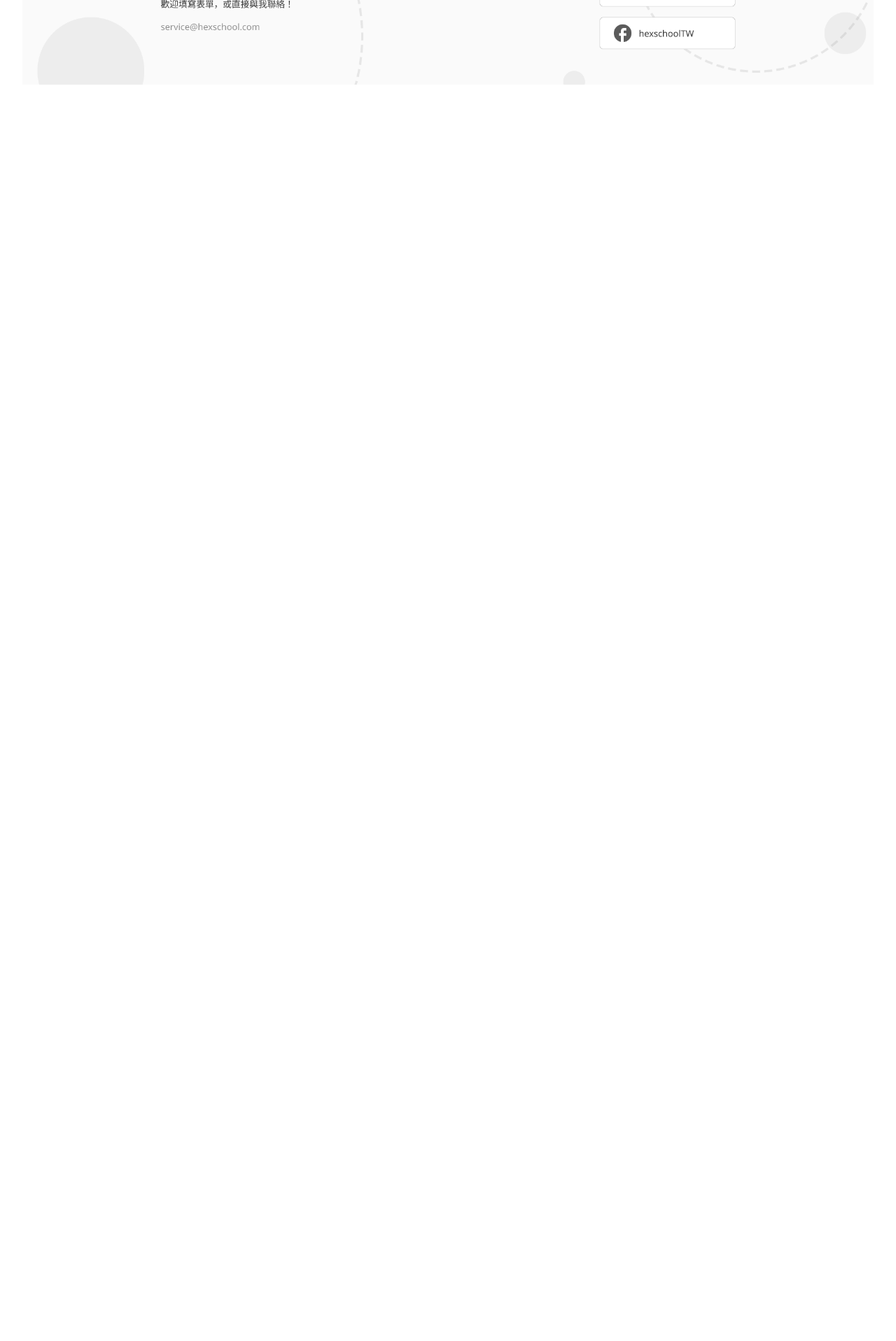
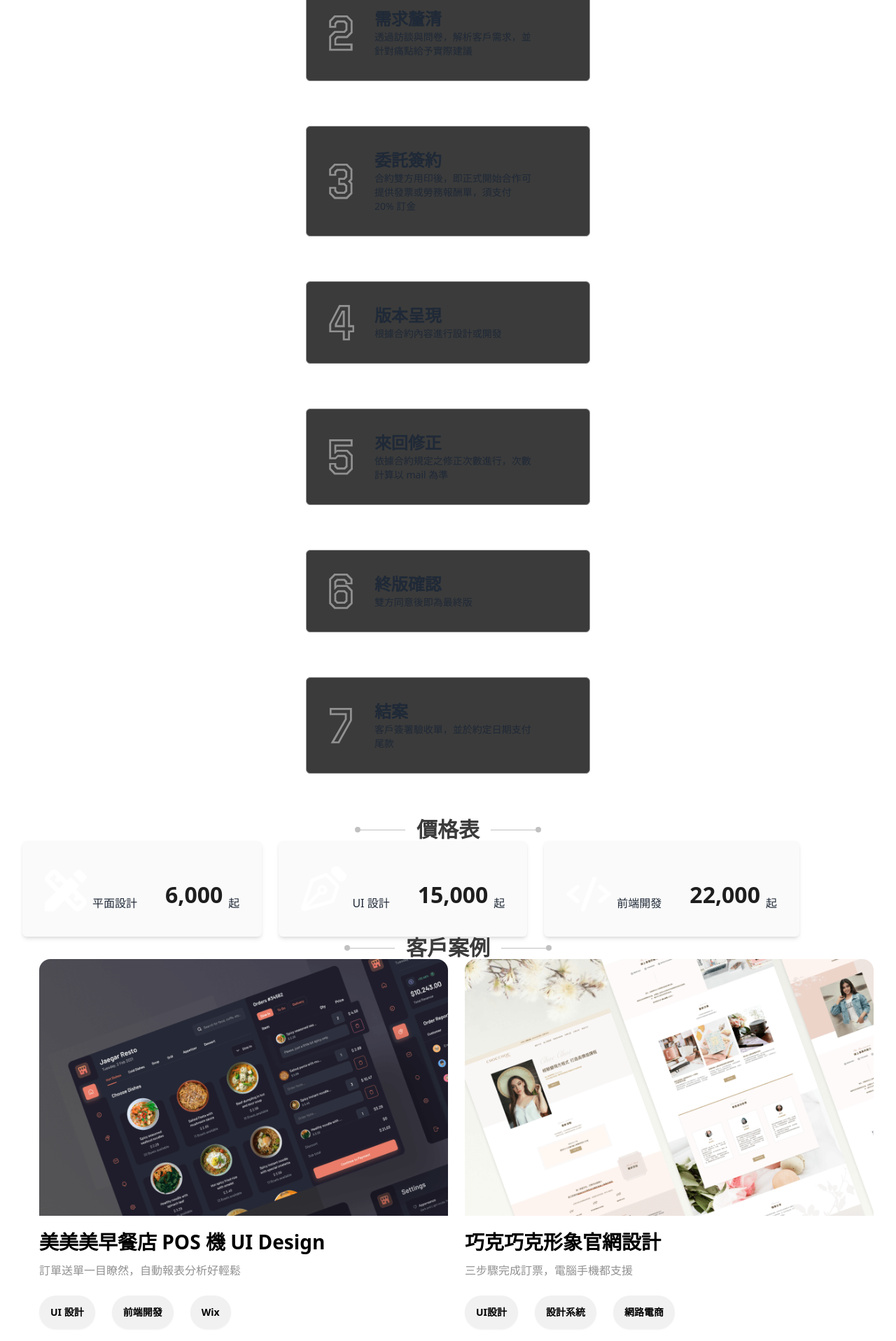
Before and after one commit to RayChen1996/2024camp-blog-web, a React (Vite) app: page /2024camp-blog-web/Service in a window 1280 px wide. Shown: the part 880-2797 px from the top of the page at 70% size. Before the commit the page ends 1033 px from the top, so only its background shows below. Built offline with nearby package versions, Linux system fonts and the light colour scheme.

Commit message:
服務項目元件製作中

```diff
--- a/src/components/pages/CustomSample.tsx
+++ b/src/components/pages/CustomSample.tsx
@@ -1,10 +1,70 @@
 import SectionTitle from "../SectionTitle";
-
+interface CardProps {
+  imagSrc: string;
+  title: string;
+  description: string;
+  hashTags: string[];
+}
 /** - 客戶案例 */
 export default function CustomSample() {
+  const data: Array<CardProps> = [
+    {
+      imagSrc: "work-image4.png",
+      title: "美美美早餐店 POS 機 UI Design",
+      description: "訂單送單一目瞭然，自動報表分析好輕鬆",
+      hashTags: ["UI 設計", "前端開發", "Wix"],
+    },
+    {
+      imagSrc: "work-image6.png",
+      title: "巧克巧克形象官網設計",
+      description: "三步驟完成訂票，電腦手機都支援",
+      hashTags: ["UI設計", "設計系統", "網路電商"],
+    },
+    {
+      imagSrc: "work-image5.png",
+      title: "電影院訂票系統",
+      description: "三步驟完成訂票，電腦手機都支援",
+      hashTags: ["前端開發", "後端支援", "Vue"],
+    },
+    {
+      imagSrc: "work-image7.png",
+      title: "2023 餉茶坊飲料旗艦店活動官網設計",
+      description: "主打水果主題，冰鎮夏天暑氣",
+      hashTags: ["網頁設計", "切版服務", "Javascript"],
+    },
+  ];
+
   return (
     <div>
       <SectionTitle title="客戶案例" />
+      <div className="grid grid-cols-1 md:grid-cols-2">
+        {data.map((item, idx) => (
+          <div
+            key={`cardItem-${idx}`}
+            className="card ml-6 mb-20 cursor-pointer  "
+          >
+            <figure>
+              <img src={item.imagSrc} alt="" />
+            </figure>
+            <div className=" text-left">
+              <h2 className=" text-black font-bold mt-4 mb-2 text-[28px]">
+                {item.title}
+              </h2>
+              <p className="text-[#919191] mb-6">{item.description}</p>
+              <div className="card-actions  ">
+                {item.hashTags.map((item, idx) => (
+                  <button
+                    key={idx}
+                    className="btn border-none text-black  bg-[#F1F1F1] rounded-full mr-4"
+                  >
+                    {item}
+                  </button>
+                ))}
+              </div>
+            </div>
+          </div>
+        ))}
+      </div>
     </div>
   );
 }
--- a/src/components/pages/Faq.tsx
+++ b/src/components/pages/Faq.tsx
@@ -1,10 +1,49 @@
 import SectionTitle from "../SectionTitle";
-
+interface QaProps {
+  title: string;
+  description: string;
+}
 /** - 常見問題 */
 export default function Faq() {
+  const data: Array<QaProps> = [
+    {
+      title: "時程很趕的話可以加快作業嗎？",
+      description:
+        "每提早一天，只要支付總報價的 5%，我們即會視為急件為您趕工！",
+    },
+    {
+      title: "白天可以開會討論嗎？",
+      description: "每週一三五的白天，可以約定開會時間！",
+    },
+    {
+      title: "有實際開發的網站可以參考嗎？",
+      description:
+        "請填寫表單或來信索取，部分合作有簽保密協定，無法於網路上公開喔。",
+    },
+    {
+      title: "提供比稿服務嗎？",
+      description:
+        "只要支付費用，設計提供比稿服務，但切版與前端開發恕不提供該服務內容。",
+    },
+  ];
   return (
     <div>
       <SectionTitle title="常見問題" />
+      <div className=" mt-20 mb-32">
+        <div className=" grid grid-cols-1 md:grid-cols-2 gap-2">
+          {data.map((item, idx) => (
+            <div
+              key={`QA-${idx}`}
+              className=" border-[#F7F7F7] border rounded-md"
+            >
+              <h2 className=" text-2xl text-[#3B3B3Bi] font-bold my-4">
+                {item.title}
+              </h2>
+              <p className=" text-[#5B5B5B]">{item.description}</p>
+            </div>
+          ))}
+        </div>
+      </div>
     </div>
   );
 }
--- a/src/components/pages/PriceTable.tsx
+++ b/src/components/pages/PriceTable.tsx
@@ -1,9 +1,46 @@
 import SectionTitle from "../SectionTitle";
-
+interface PriceItemProps {
+  imgSrc: string;
+  title: string;
+  price: string;
+}
+/** - 價格表 */
 export default function PriceTable() {
+  const data: PriceItemProps[] = [
+    {
+      imgSrc: "design2D.svg",
+      price: "6,000",
+      title: "平面設計",
+    },
+    {
+      imgSrc: "UIDesign.svg",
+      price: "15,000",
+      title: "UI 設計",
+    },
+    {
+      imgSrc: "f2edev.svg",
+      price: "22,000",
+      title: "前端開發",
+    },
+  ];
   return (
     <div>
       <SectionTitle title="價格表" />
+      <div className=" container   ">
+        <div className=" flex gap-6">
+          {data.map((item) => (
+            <div className="flex  items-end  gap-2 bg-[#FAFAFA] shadow-md rounded-md py-9 px-8">
+              <img src={item.imgSrc} alt="" />
+              <h3>{item.title}</h3>
+              <span className=" w-6 h-1"></span>
+              <span className=" font-bold text-[32px] text-[#1E1E1E]">
+                {item.price}
+              </span>
+              <span className=" text-base">起</span>
+            </div>
+          ))}
+        </div>
+      </div>
     </div>
   );
 }
--- a/src/components/pages/ServiceFlow.tsx
+++ b/src/components/pages/ServiceFlow.tsx
@@ -1,9 +1,74 @@
 import SectionTitle from "../SectionTitle";
-
+interface ServiceItemProps {
+  imagSrc: string;
+  title: string;
+  description: string[];
+}
 export default function ServiceFlow() {
+  const data: ServiceItemProps[] = [
+    {
+      title: "初步接洽",
+      description: [
+        "透過表單或其他社群軟體與我聯絡 ",
+        "根據難易度與複雜度，後續可能需要電話/線上討論",
+      ],
+      imagSrc: "1.svg",
+    },
+    {
+      title: "需求釐清",
+      description: ["透過訪談與問卷，解析客戶需求，並針對痛點給予實際建議"],
+      imagSrc: "2.svg",
+    },
+    {
+      title: "委託簽約",
+      description: [
+        "合約雙方用印後，即正式開始合作",
+        "可提供發票或勞務報酬單，須支付 20% 訂金",
+      ],
+      imagSrc: "3.svg",
+    },
+    {
+      title: "版本呈現",
+      description: ["根據合約內容進行設計或開發"],
+      imagSrc: "4.svg",
+    },
+    {
+      title: "來回修正",
+      description: ["依據合約規定之修正次數進行，次數計算以 mail 為準"],
+      imagSrc: "5.svg",
+    },
+    {
+      title: "終版確認",
+      description: ["雙方同意後即為最終版"],
+      imagSrc: "6.svg",
+    },
+    {
+      title: "結案",
+      description: ["客戶簽署驗收單，並於約定日期支付尾款"],
+      imagSrc: "7.svg",
+    },
+  ];
   return (
     <div>
       <SectionTitle title="服務流程" />
+      <div className=" w-2/6 m-auto">
+        {data.map((item, idx) => (
+          <div
+            className=" bg-[#3B3B3B] mb-16 flex gap-2 items-center p-8 rounded-md   border-[1px] border-[#919191] "
+            key={`item-${idx}`}
+          >
+            <div className=" w-1/6">
+              <img src={item.imagSrc} alt="" />
+            </div>
+            <div className=" text-left  w-2/3">
+              <div>
+                <h2 className=" text-2xl font-bold">{item.title}</h2>
+              </div>
+              <p className=" text-sm">{item.description}</p>
+            </div>
+          </div>
+        ))}
+      </div>
     </div>
   );
 }
```
